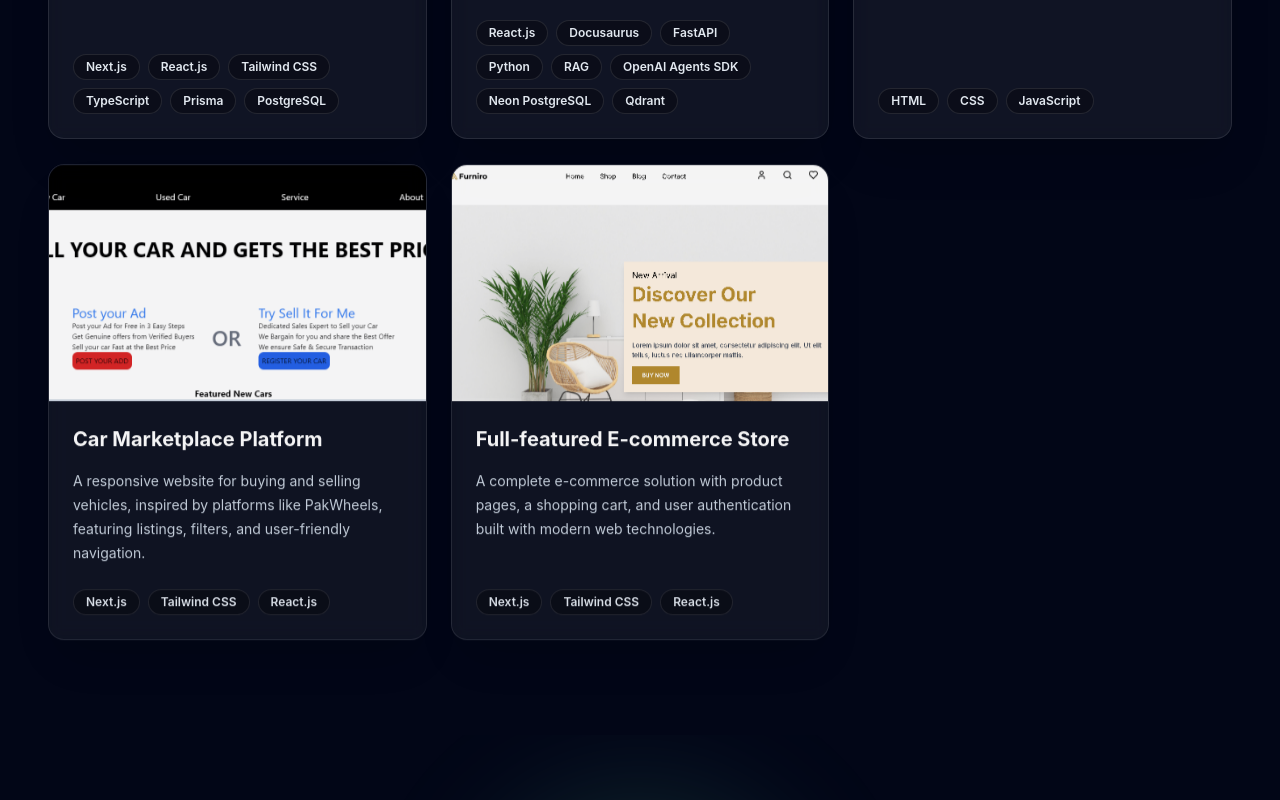
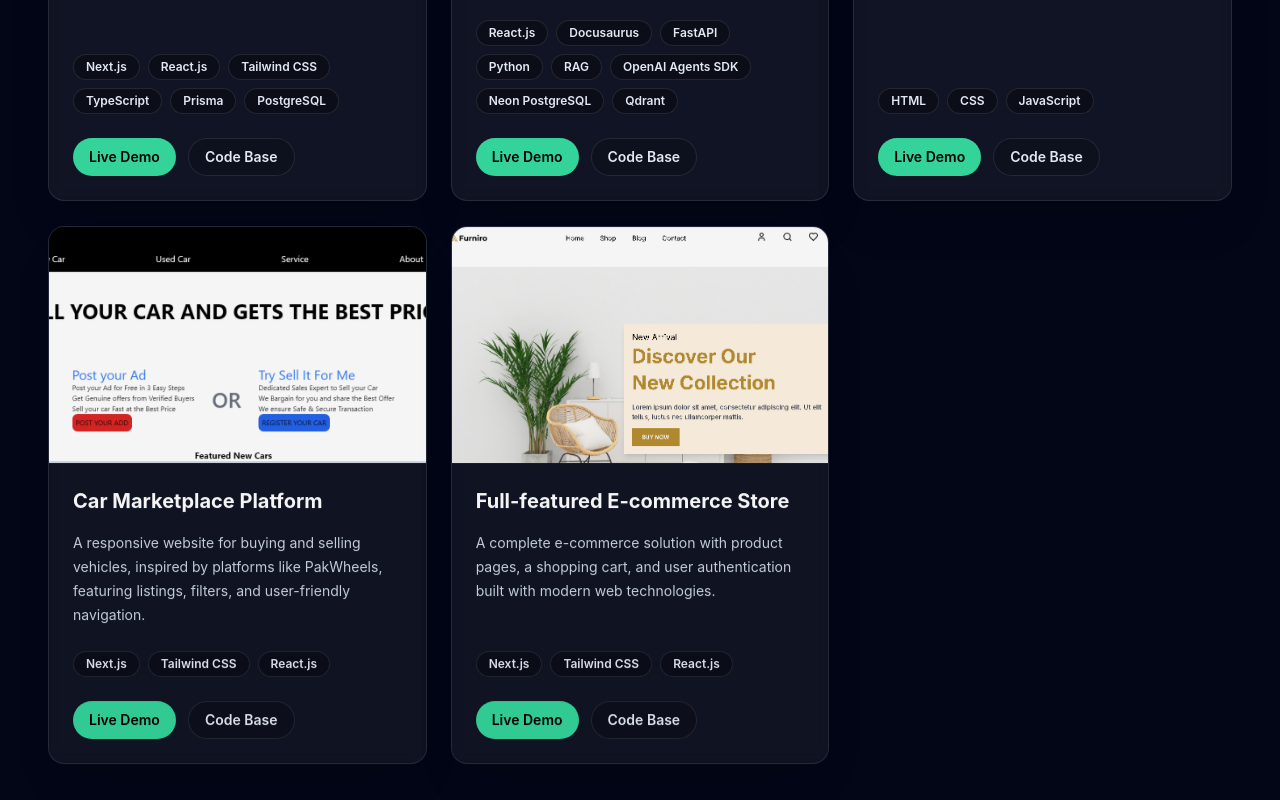
Before and after one commit to HuzaifaRehanMalik/Huzaifa-rehan-portfolio, a Next.js app: page / in a window 1280 px wide. Shown: the part 3660-4460 px from the top of the page. Built offline with nearby package versions, Linux system fonts and the light colour scheme.

Commit message:
fix card and add live demo and code base button

```diff
--- a/src/app/components/ProjectCard.tsx
+++ b/src/app/components/ProjectCard.tsx
@@ -8,13 +8,9 @@ interface ProjectCardProps {
 
 export default function ProjectCard({ project }: ProjectCardProps) {
   return (
-    <Link
-      href={project.url}
-      target="_blank"
-      rel="noopener noreferrer"
-      className="reveal group flex h-full flex-col overflow-hidden rounded-2xl border border-white/10 bg-white/[0.06] shadow-2xl shadow-black/20 backdrop-blur transition duration-300 hover:-translate-y-2 hover:border-emerald-300/50 hover:bg-white/[0.09]"
-    >
+    <div className="reveal group flex h-full flex-col overflow-hidden rounded-2xl border border-white/10 bg-white/[0.06] shadow-2xl shadow-black/20 backdrop-blur transition duration-300 hover:-translate-y-2 hover:border-emerald-300/50 hover:bg-white/[0.09]">
       <div className="overflow-hidden">
+        <a href={project.url} target="_blank" rel="noopener noreferrer">
           <Image
             alt={`Screenshot of ${project.title}`}
             src={project.image}
@@ -22,6 +18,7 @@ export default function ProjectCard({ project }: ProjectCardProps) {
             height={430}
             className="aspect-[16/10] w-full object-cover transition duration-500 group-hover:scale-105"
           />
+        </a>
       </div>
       <div className="flex flex-1 flex-col p-6">
         <h3 className="text-xl font-bold text-white">{project.title}</h3>
@@ -38,7 +35,29 @@ export default function ProjectCard({ project }: ProjectCardProps) {
             </span>
           ))}
         </div>
+
+        <div className="mt-6 flex gap-3">
+          <a
+            href={project.url}
+            target="_blank"
+            rel="noopener noreferrer"
+            className="inline-flex items-center justify-center rounded-full bg-emerald-400 px-4 py-2 text-sm font-semibold text-black transition hover:bg-emerald-300"
+          >
+            Live Demo
+          </a>
+
+          {project.repo ? (
+            <a
+              href={project.repo}
+              target="_blank"
+              rel="noopener noreferrer"
+              className="inline-flex items-center justify-center rounded-full border border-white/10 bg-black/20 px-4 py-2 text-sm font-semibold text-slate-200 transition hover:bg-white/5"
+            >
+              Code Base
+            </a>
+          ) : null}
         </div>
-    </Link>
+      </div>
+    </div>
   );
 }
--- a/src/data/portfolio.ts
+++ b/src/data/portfolio.ts
@@ -129,6 +129,7 @@ export const projects: Project[] = [
       "Built a modern full-stack Todo App with RAG-powered AI chatbot integration, enabling users to organize, track, and manage daily tasks efficiently through a responsive, intuitive, and productivity-focused interface.",
     image: "/Todo_app.png",
     url: "https://todoappwithwebuichatbotphase3.vercel.app/",
+    repo: "https://github.com/HuzaifaRehanMalik/todo_app_with_web_ui_chatbot_phase_3",
     techStack: ["Next.js", "React.js", "Tailwind CSS", "TypeScript", "Prisma", "PostgreSQL"],
   },
   {
@@ -137,6 +138,7 @@ export const projects: Project[] = [
       "A comprehensive guide to Physical AI and Humanoid Robotics, covering intelligent perception, autonomous decision-making, robot control, and real-world applications of embodied AI systems.",
     image: "/My_ai_Book.png",
     url: "https://book-humanoid-robotics-hackathon-website-22j1nlfrq.vercel.app/",
+    repo: "https://github.com/HuzaifaRehanMalik/Book-Humanoid-Robotics-hackathon",
     techStack: [
       "React.js",
       "Docusaurus",
@@ -154,6 +156,7 @@ export const projects: Project[] = [
       "An interactive platform where users can generate polished, professional resumes by inputting their information in a structured form.",
     image: "/p-1.png",
     url: "https://resuma-builder-milestone-2.vercel.app/",
+    repo: "https://github.com/HuzaifaRehanMalik/Resuma_builder_Milestone_2",
     techStack: ["HTML", "CSS", "JavaScript"],
   },
   {
@@ -162,6 +165,7 @@ export const projects: Project[] = [
       "A responsive website for buying and selling vehicles, inspired by platforms like PakWheels, featuring listings, filters, and user-friendly navigation.",
     image: "/p-2.png",
     url: "https://class-6-project-pakwheels-web.vercel.app/",
+    repo: "https://github.com/HuzaifaRehanMalik/class_6_project-pakwheels_web",
     techStack: ["Next.js", "Tailwind CSS", "React.js"],
   },
   {
@@ -170,6 +174,7 @@ export const projects: Project[] = [
       "A complete e-commerce solution with product pages, a shopping cart, and user authentication built with modern web technologies.",
     image: "/p-4.png",
     url: "https://marketplace-builder-hackathon-omega.vercel.app/",
+    repo: "https://github.com/HuzaifaRehanMalik/Marketplace_Builder_Hackathon",
     techStack: ["Next.js", "Tailwind CSS", "React.js"],
   },
 ];
--- a/src/types/portfolio.ts
+++ b/src/types/portfolio.ts
@@ -21,6 +21,7 @@ export interface Project {
   description: string;
   image: string;
   url: string;
+  repo?: string;
   techStack: string[];
 }
 
```
Lines whose indentation alone changed are shown as unchanged.
